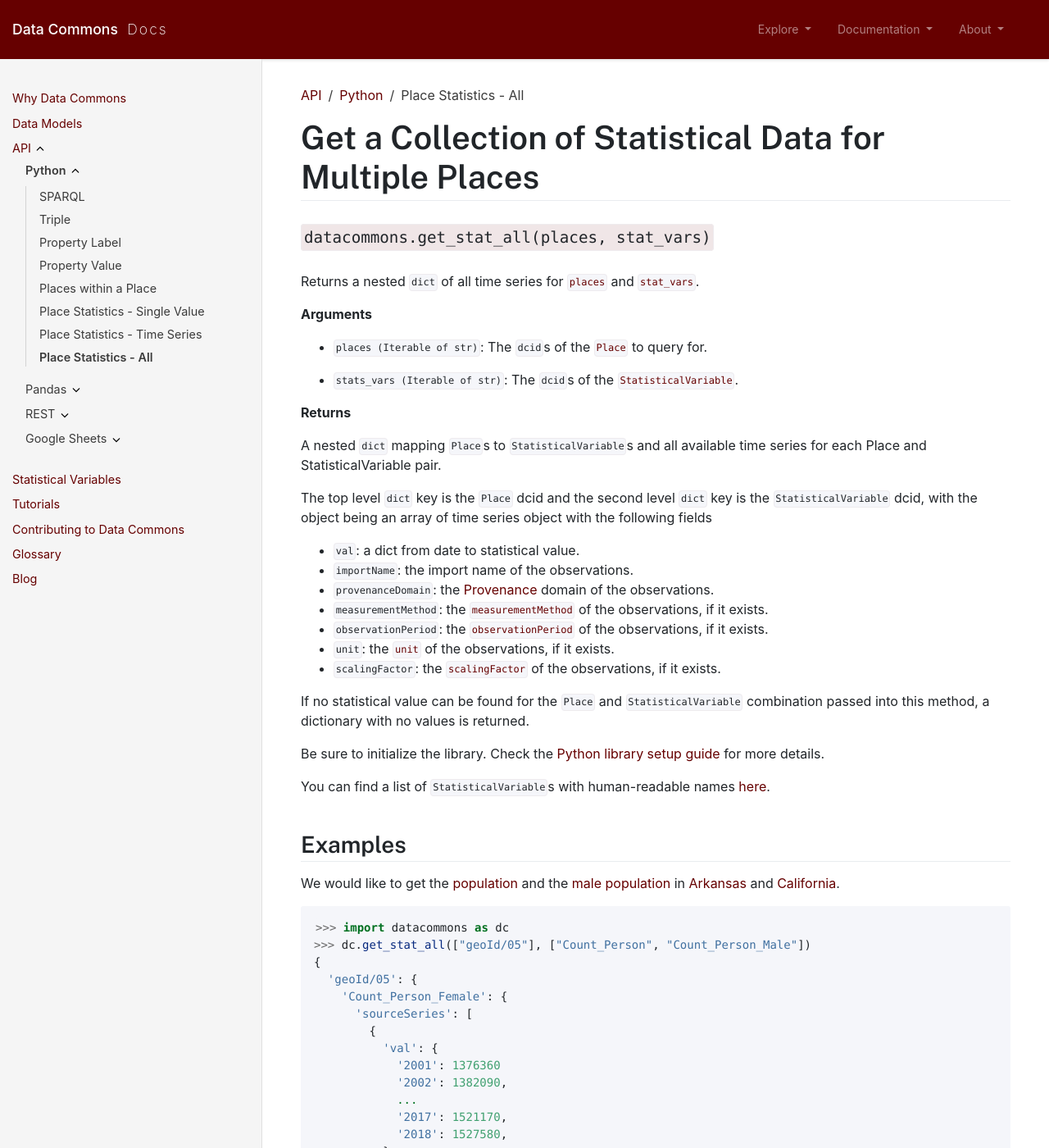
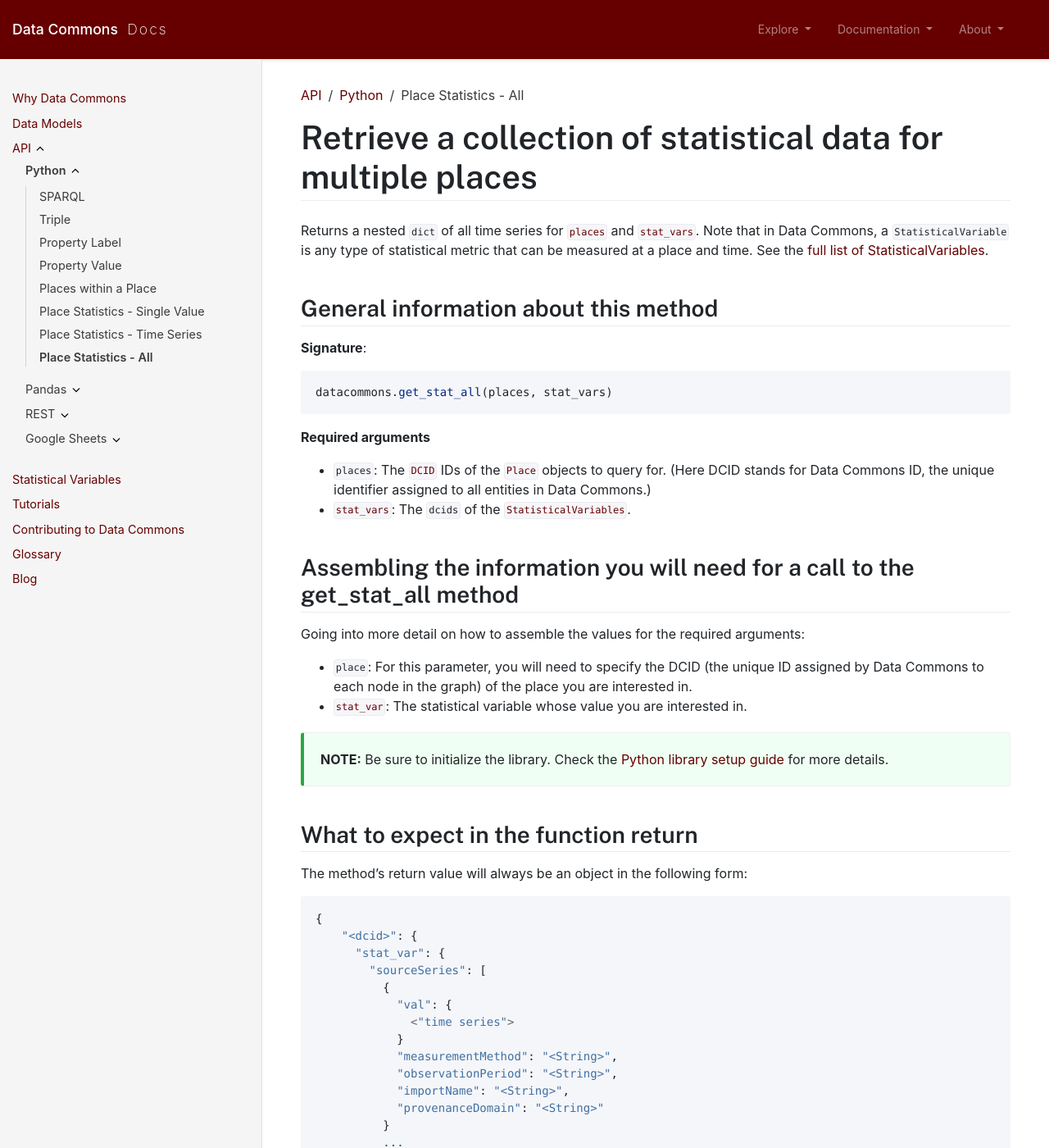
Before and after one commit to datacommonsorg/docsite, a Jekyll site: the page built from api/python/stat_all.md, in a window 1280 px wide and 1400 px high. Shown: the whole window at 82% size. Built offline with Jekyll 4.4.1, drawn with Linux system fonts in a browser that asks for light colours; comment, search, counter and statistics services are not loaded; some of the changed text lies outside the part shown.

Commit message:
Python stat-all endpoint (#113)
Updated docs for python stat-all API

````diff
--- a/api/python/stat_all.md
+++ b/api/python/stat_all.md
@@ -6,46 +6,67 @@
 grand_parent: API
 ---
 
-# Get a Collection of Statistical Data for Multiple Places
-
-## `datacommons.get_stat_all(places, stat_vars)`
+# Retrieve a collection of statistical data for multiple places
 
 Returns a nested `dict` of all time series for [`places`](https://datacommons.org/browser/Place) and [`stat_vars`](https://datacommons.org/browser/StatisticalVariable).
+Note that in Data Commons, a `StatisticalVariable` is any type of statistical metric that can be measured at a place and
+time. See the [full list of StatisticalVariables](/statistical_variables.html).
 
-**Arguments**
+## General information about this method
 
-- `places (Iterable of str)`: The `dcid`s of the [`Place`](https://datacommons.org/browser/Place) to query for.
+**Signature**:
 
-- `stats_vars (Iterable of str)`: The `dcid`s of the
-  [`StatisticalVariable`](https://datacommons.org/browser/StatisticalVariable).
+```python
+datacommons.get_stat_all(places, stat_vars)
+```
 
-**Returns**
+**Required arguments**
 
-A nested `dict` mapping `Place`s to `StatisticalVariable`s and all available
-time series for each Place and StatisticalVariable pair.
+- `places`: The [`DCID`](/glossary.html) IDs of the [`Place`](https://datacommons.org/browser/Place) objects to query for. (Here DCID stands for Data Commons ID, the unique identifier assigned to all entities in Data Commons.)
+- [`stat_vars`](/glossary.html): The `dcids` of the [`StatisticalVariables`](https://datacommons.org/browser/StatisticalVariable).
 
-The top level `dict` key is the `Place` dcid and the second level `dict` key is the
-`StatisticalVariable` dcid, with the object being an array of time series object
-with the following fields
+## Assembling the information you will need for a call to the get_stat_all method
 
-- `val`: a dict from date to statistical value.
-- `importName`: the import name of the observations.
-- `provenanceDomain`: the [Provenance](https://datacommons.org/browser/Provenance) domain of the observations.
-- `measurementMethod`: the [`measurementMethod`](https://datacommons.org/browser/measurementMethod) of the observations, if it exists.
-- `observationPeriod`: the [`observationPeriod`](https://datacommons.org/browser/observationPeriod) of the observations, if it exists.
-- `unit`: the [`unit`](https://datacommons.org/browser/unit) of the observations, if it exists.
-- `scalingFactor`: the [`scalingFactor`](https://datacommons.org/browser/scalingFactor) of the observations, if it exists.
+Going into more detail on how to assemble the values for the required arguments:
 
-If no statistical value can be found for the `Place` and `StatisticalVariable` combination passed into this method, a dictionary with no values is returned.
+- `place`: For this parameter, you will need to specify the DCID (the unique ID assigned by Data Commons to each node in the graph) of the place you are interested in.
+- [`stat_var`](/glossary.html): The statistical variable whose value you are interested in.
 
-Be sure to initialize the library. Check the [Python library setup guide](/api/python/) for more details.
+>  **NOTE:**
+>  Be sure to initialize the library. Check the [Python library setup guide](/api/python/) for more details.
 
-You can find a list of `StatisticalVariable`s with human-readable names [here](/statistical_variables.html).
+## What to expect in the function return
+
+The method's return value will always be an object in the following form:
+
+```python
+{
+    "<dcid>": {
+      "stat_var": {
+        "sourceSeries": [
+          {
+            "val": {
+              <"time series">
+            }
+            "measurementMethod": "<String>",
+            "observationPeriod": "<String>",
+            "importName": "<String>",
+            "provenanceDomain": "<String>"
+          }
+          ...
+        ]
+      }
+      ...
+    }
+    ...
+}
+```
+
+For more information on the key terms in this sample response, see [the glossary](/glossary.html).
 
 ## Examples
 
-We would like to get the [population](https://datacommons.org/browser/Count_Person) and the [male population](https://datacommons.org/browser/Count_Person_Male) in [Arkansas](https://datacommons.org/browser/geoId/05) and
-[California](https://datacommons.org/browser/geoId/06).
+### Example 1: Retrieve the total population as well as the male population of Arkansas.
 
 ```python
 >>> import datacommons as dc
@@ -114,9 +135,19 @@
 }
 ```
 
-In the next example, there is no data found, so the API returns a dictionary with no values:
+### Example 2: Retrieve the populations of people with doctoral degrees in Minnesota and Wisconsin.
 
 ```python
+>>> datacommons.get_stat_all(["geoId/27","geoId/55"], ["Count_Person_EducationalAttainmentDoctorateDegree"])
+{'geoId/27': {'Count_Person_EducationalAttainmentDoctorateDegree': {'sourceSeries': [{'val': {'2016': 50039, '2017': 52737, '2018': 54303, '2012': 40961, '2013': 42511, '2014': 44713, '2015': 47323}, 'measurementMethod': 'CensusACS5yrSurvey', 'importName': 'CensusACS5YearSurvey', 'provenanceDomain': 'census.gov', 'provenanceUrl': 'https://www.census.gov/'}]}}, 'geoId/55': {'Count_Person_EducationalAttainmentDoctorateDegree': {'sourceSeries': [{'val': {'2017': 43737, '2018': 46071, '2012': 38052, '2013': 38711, '2014': 40133, '2015': 41387, '2016': 42590}, 'measurementMethod': 'CensusACS5yrSurvey', 'importName': 'CensusACS5YearSurvey', 'provenanceDomain': 'census.gov', 'provenanceUrl': 'https://www.census.gov/'}]}}}
+```
+
+## Error returns
+
+When no data is found, the API returns a dictionary with no values:
+
+```python
+>>> import datacommons as dc
 >>> dc.get_stat_all(["bad value"],["another bad value"])
 {'bad value': {'another bad value': {}}}
 ```
````
